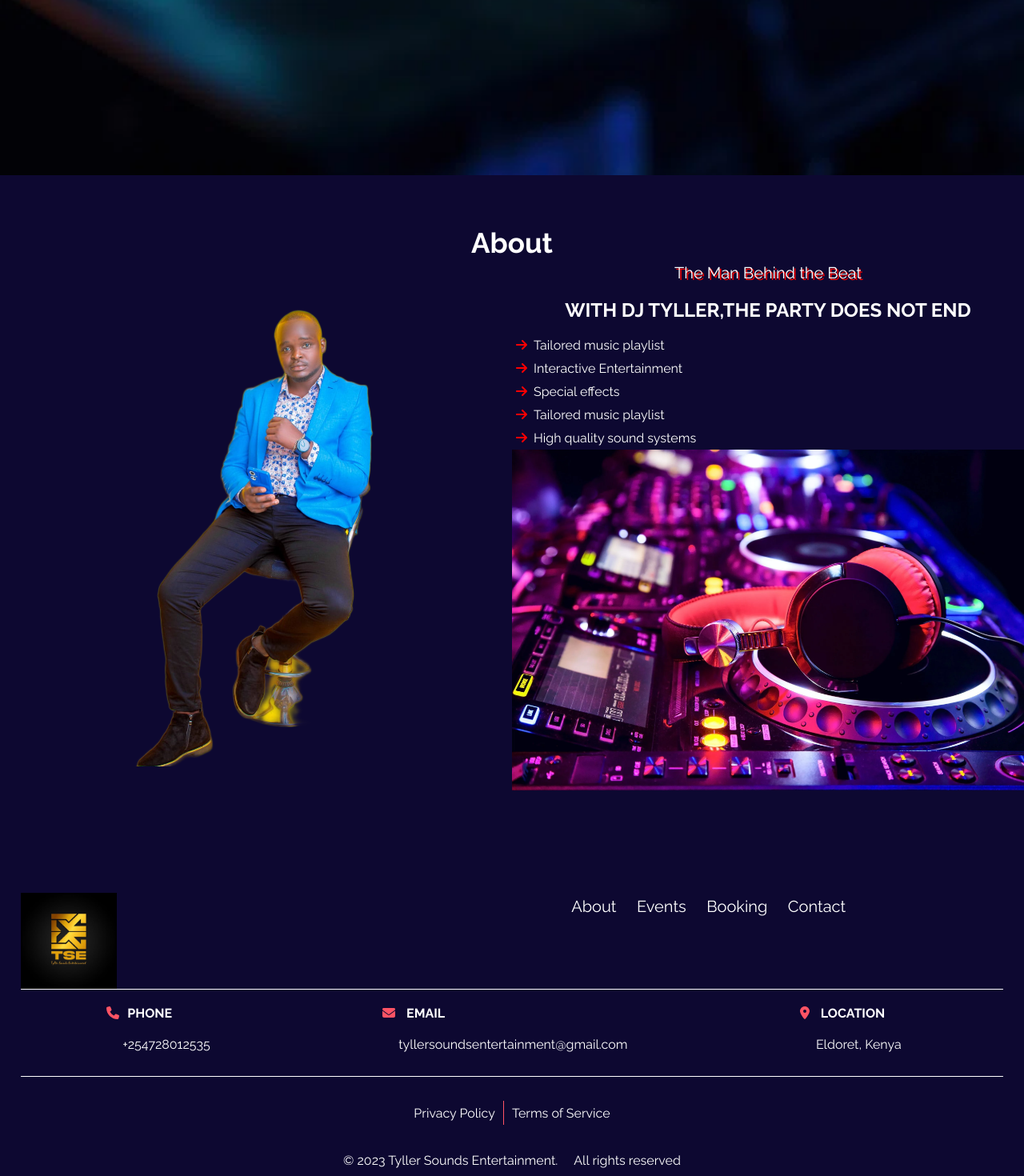
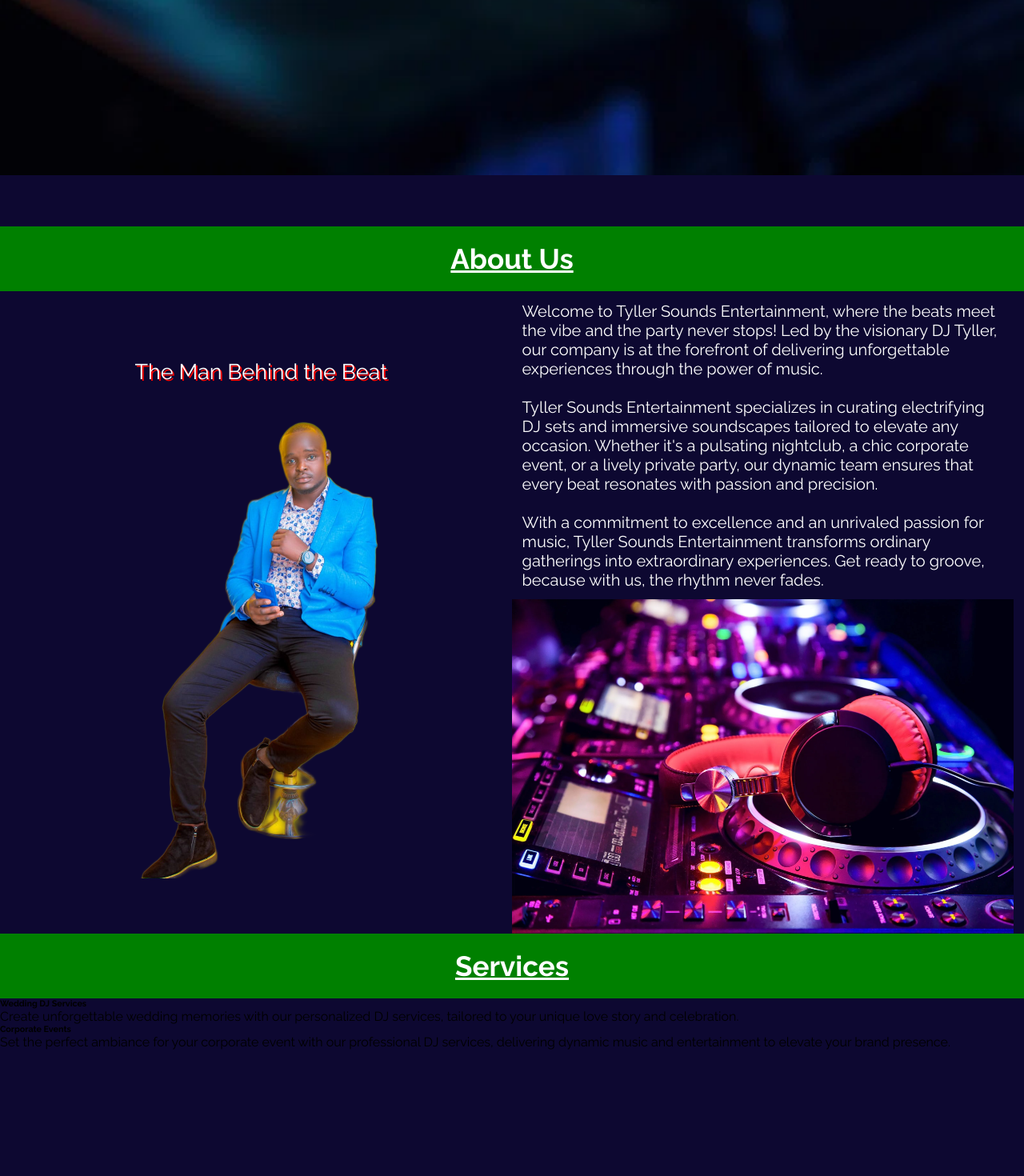
Before and after one commit to KipletingEdwin/Tyler-Sounds-Entertainment-, a React (Vite) app: page / in a window 1280 px wide. Shown: the part 545-2015 px from the top of the page at 80% size. After the commit the page ends 1857 px from the top, so only its background shows below. Built offline with nearby package versions, Linux system fonts and the light colour scheme; a web font is replaced by a local one.

Commit message:
add services

```diff
--- a/src/App.jsx
+++ b/src/App.jsx
@@ -1,9 +1,10 @@
 
 import styles from './App.module.css'
 import About from './components/About/About'
-import Footer from './components/Footer/Footer'
+// import Footer from './components/Footer/Footer'
 import Home from './components/Home/Home'
 import Navbar from './components/Navbar/Navbar'
+import Services from './components/Services/Services'
 
 function App() {
 
@@ -12,7 +13,8 @@ function App() {
       <Navbar />
       <Home />
       <About />
-      <Footer />
+      <Services />
+      {/* <Footer /> */}
 
     </section>
   )
--- a/src/App.module.css
+++ b/src/App.module.css
@@ -3,5 +3,12 @@
   padding: 0px;
   font-family: "Raleway", sans-serif;
   background-color: #0d0831;
+}
 
+.title{
+  background-color: green;
+  text-align: center;
+  font-size: 35px;
+  padding: 20px;
+  text-decoration: underline;
 }
--- a/src/components/About/About.jsx
+++ b/src/components/About/About.jsx
@@ -1,6 +1,4 @@
 import React from 'react'
-import { FontAwesomeIcon } from '@fortawesome/react-fontawesome';
-import { faArrowRight } from '@fortawesome/free-solid-svg-icons';
 import styles from './About.module.css';
 import tyller from '../../assets/about/djtyller.png';
 import headphones from '../../assets/about/headphones.jpg';
@@ -8,19 +6,22 @@ import headphones from '../../assets/about/headphones.jpg';
 function About() {
   return (
     <section className={styles.container} id='about'>
-      <h2 className={styles.title}>About</h2>
+      <h2 className={styles.title}>About Us</h2>
         <div className={styles.ItemsContainer}>
             <div className={styles.aboutImage}>
+            <p className={styles.header}> The Man Behind the Beat</p>
                 <img  src={tyller} alt='my-image'/>
             </div>
             <div className={styles.descriptionContainer}>
-                <p className={styles.header}> The Man Behind the Beat</p>
-                <h2>WITH DJ TYLLER,THE PARTY DOES NOT END</h2>
-                <p ><FontAwesomeIcon icon={faArrowRight} className={styles.icons} />Tailored music playlist</p>
-                <p ><FontAwesomeIcon icon={faArrowRight}  className={styles.icons} />Interactive Entertainment</p>
-                <p ><FontAwesomeIcon icon={faArrowRight}  className={styles.icons} />Special effects</p>
-                <p ><FontAwesomeIcon icon={faArrowRight}  className={styles.icons} />Tailored music playlist</p>
-                <p ><FontAwesomeIcon icon={faArrowRight}  className={styles.icons} />High quality sound systems</p>
+
+                <p>Welcome to Tyller Sounds Entertainment, where the beats meet the vibe and the party never stops! Led by the visionary DJ Tyller, our company
+                  is at the forefront of delivering unforgettable experiences through the power of music.
+                  <br/>    <br/>
+                  Tyller Sounds Entertainment specializes in curating electrifying DJ sets and immersive soundscapes tailored to elevate any occasion. Whether it's
+                   a pulsating nightclub, a chic corporate event, or a lively private party, our dynamic team ensures that every beat resonates with passion and precision.
+                   <br/>    <br/>
+                  With a commitment to excellence and an unrivaled passion for music, Tyller Sounds Entertainment transforms ordinary gatherings into extraordinary
+                   experiences. Get ready to groove, because with us, the rhythm never fades. </p>
                 <img  src={headphones} alt='headphones'/>
 
             </div>
--- a/src/components/About/About.module.css
+++ b/src/components/About/About.module.css
@@ -1,10 +1,24 @@
 .container{
     margin-top: 5%;
-    background-color: red;
+    /* background-color: red; */
     background-size: cover;
     background-position: center;
     width: 100%;
     color: #fff;
+}
+
+.title{
+    background-color: green;
+    text-align: center;
+    font-size: 35px;
+    padding: 20px;
+    text-decoration: underline;
+}
+
+.ItemsContainer{
+    display: flex;
+    flex-direction: row;
+    margin: 0% 1%;
 }
 
 .headphones{
@@ -13,20 +27,10 @@
     width: 100%;
 }
 
-.title{
-    /* background-color: red; */
-    text-align: center;
-    font-size: 35px;
-}
-
-.ItemsContainer{
-    display: flex;
-    flex-direction: row;
-}
-
 .aboutImage{
     width: 50%;
     display: flex;
+    flex-direction: column;
     align-items: center;
     justify-content: center;
 }
@@ -40,24 +44,15 @@
 
 .header{
     text-shadow: 2px 2px #FF0000;
-    font-size: 20px;
-    text-align: center;
-    /* background-color: green; */
-    padding: 15px;
-}
-
-.descriptionContainer h2{
-    text-align: center;
+    font-size: 27px;
     padding: 15px;
 }
 
 .descriptionContainer p{
     padding: 5px;
-}
-
-.icons{
-    color: #FF0000;
-    padding-right: 8px;
+    font-size: 20px;
+    /* background-color: yellow; */
+    padding: 2%;
 }
 
 
--- /dev/null
+++ b/src/components/Services/Services.jsx
@@ -0,0 +1,26 @@
+import React from 'react';
+import styles from './Services.module.css';
+
+function Services() {
+  return (
+    <section className={styles.container}>
+       <h2 className={styles.title} > Services</h2>
+       <div className={styles.services}>
+
+        <div>
+        <h6> Wedding DJ Services </h6>
+        <p> Create unforgettable wedding memories with our personalized DJ services, tailored to your unique love story and celebration. </p>
+        </div>
+
+        <div>
+        <h6> Corporate Events </h6>
+        <p> Set the perfect ambiance for your corporate event with our professional DJ services, delivering dynamic music and entertainment to elevate your brand presence. </p>
+        </div>
+
+
+       </div>
+    </section>
+  )
+}
+
+export default Services
--- /dev/null
+++ b/src/components/Services/Services.module.css
@@ -0,0 +1,13 @@
+.container{
+    background-color: red;
+    margin: 0%;
+}
+
+.title{
+    background-color: green;
+    color: #fff;
+    text-align: center;
+    font-size: 35px;
+    padding: 20px;
+    text-decoration: underline;
+}
```
